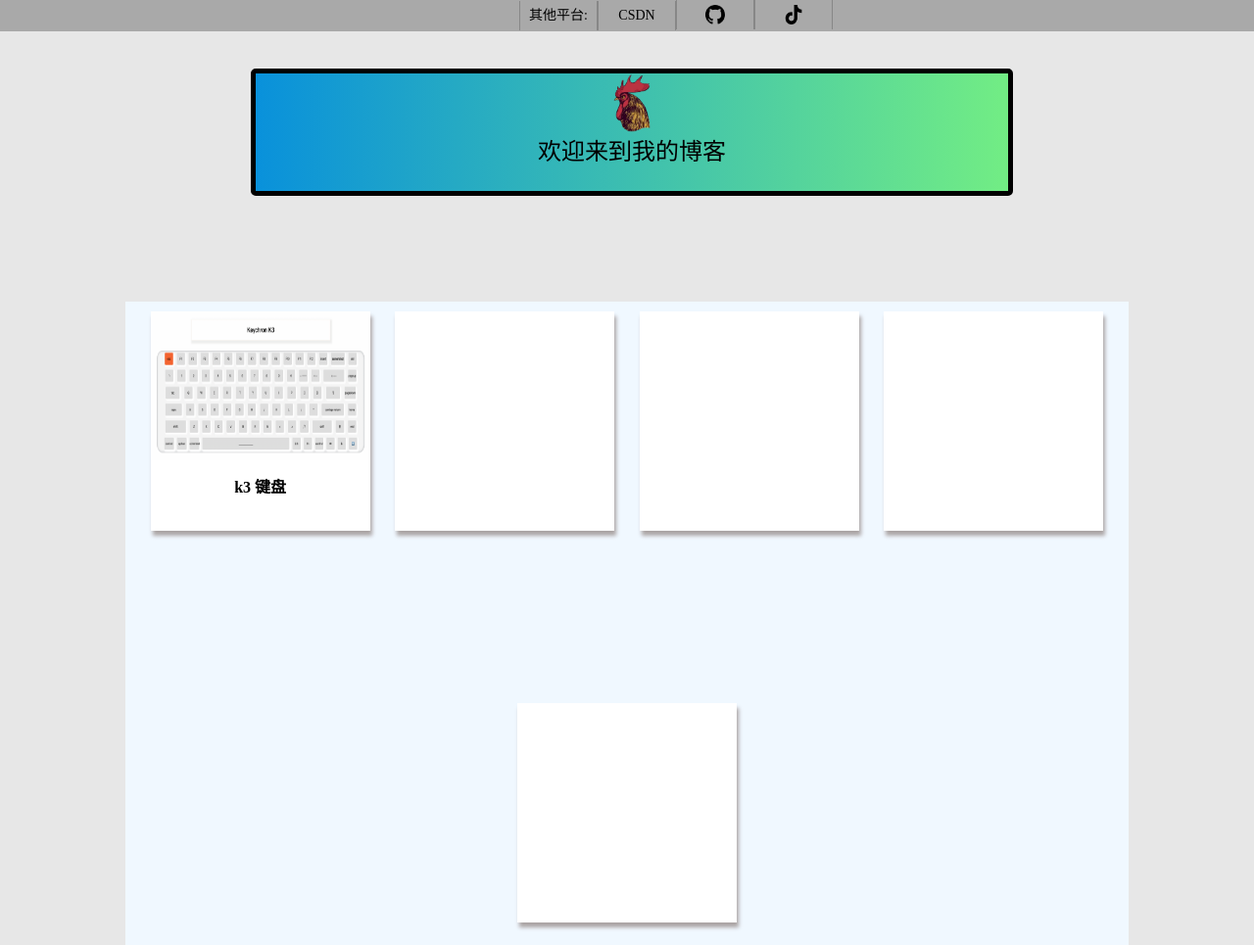
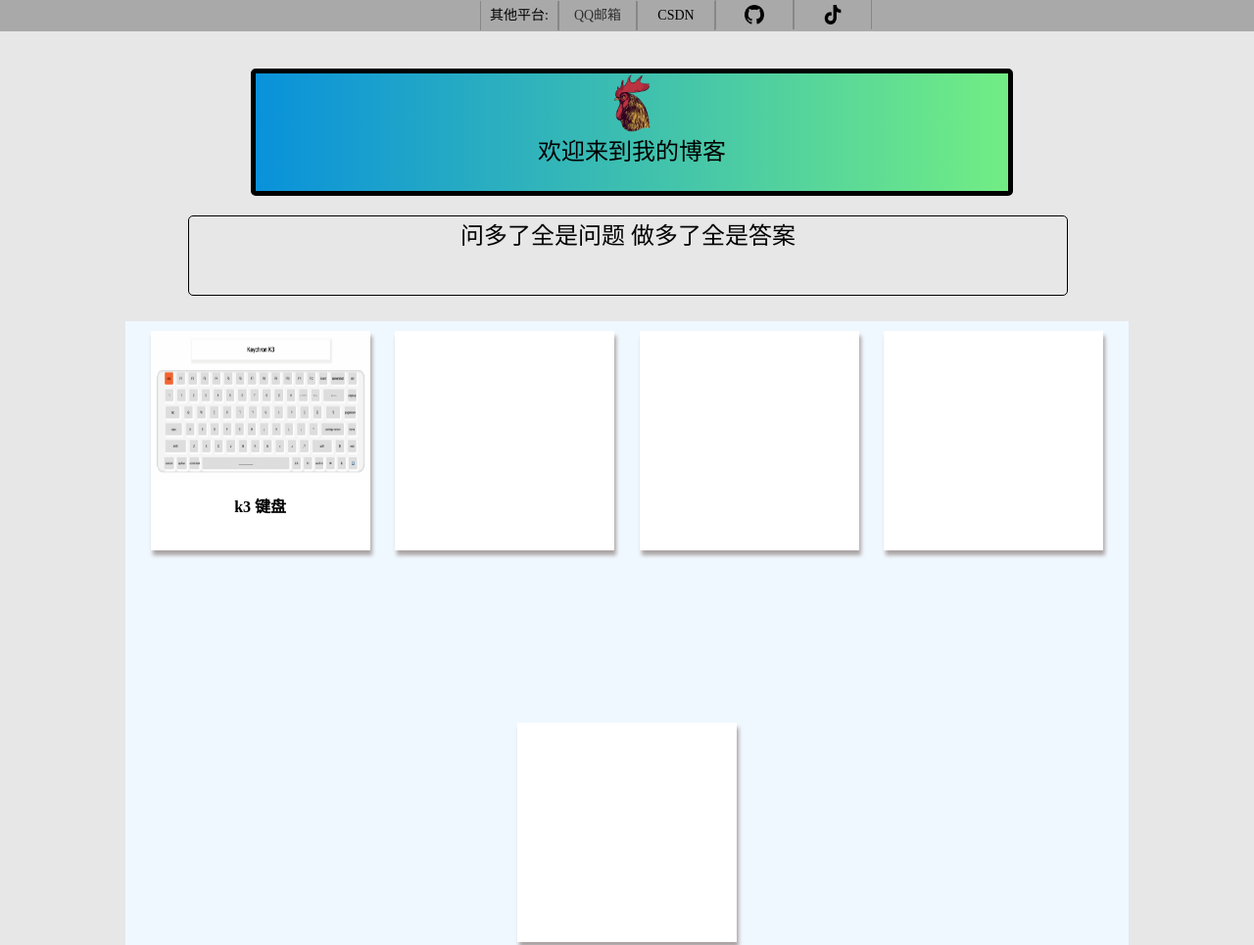
Before and after one commit to webpanda04/x, a plain HTML site: page index.html in a window 1280 px wide. Shown: the top 965 px of the page at 98% size. Drawn offline with Linux system fonts and the light colour scheme.

Commit message:
2023/5/12
完成文字定时

```diff
--- a/index.html
+++ b/index.html
@@ -7,7 +7,6 @@
     <meta name="viewport" content="width=device-width, initial-scale=1.0">
     <title>Panda博客</title>
     <link rel="stylesheet" href="./style.css">
-
 </head>
 
 <body>
@@ -17,32 +16,42 @@
             <ul>
                 <li><a href="#">其他平台:</a></li>
                 <li>
-                    <a href="https://blog.csdn.net/weixin_58067833" target=_blank>CSDN</a>
+                    <a href="https://mail.qq.com/cgi-bin/frame_html?sid=wq5b352-pzNtEHwY&r=38cd8224edc9432fb422a27286b88b36&lang=zh&" class=qqE-mail ">QQ邮箱
+                    <b>1821655660@qq.com</b>
+                </a>
                 </li>
                 <li>
-                    <a href="https://github.com/xiongdonghai?tab=repositories" target="_blank">
-                        <img src="./img/github (1).png" alt="">
+                    <a href="https://blog.csdn.net/weixin_58067833 " target=_blank>CSDN</a>
+                </li>
+                <li>
+                    <a href="https://github.com/xiongdonghai?tab=repositories " target="_blank ">
+                        <img src="./img/github (1).png " alt=" ">
                     </a>
                 </li>
                 <li>
-                    <a href="https://www.douyin.com/user/MS4wLjABAAAAQoBYsJpsBTTLV7pVpCyjQCktyK2h5XfVfGigI7dkZzA" target="_blank">
-                        <img src="./img/抖音.png" alt="">
+                    <a href="https://www.douyin.com/user/MS4wLjABAAAAQoBYsJpsBTTLV7pVpCyjQCktyK2h5XfVfGigI7dkZzA " target="_blank ">
+                        <img src="./img/抖音.png " alt=" ">
                     </a>
                 </li>
             </ul>
         </div>
     </nav>
     <header>
-        <div class="box_img"></div>
-        <div class="text">欢迎来到我的博客</div>
+        <div class="box_img "></div>
+        <div class="text ">欢迎来到我的博客</div>
     </header>
+    <section>
+<p>
+    hallo
+</p>
+    </section>
     <main>
         <article>
             <div>
-                <a href="./案例/k3/index.html">
-                    <img src="./案例/k3/k3_img.jpg" alt="">
+                <a href="./案例/k3/index.html ">
+                    <img src="./案例/k3/k3_img.jpg " alt=" ">
                     <h4>k3 键盘</h4>
-                    <div class="item">这是一个键盘</div>
+                    <div class="item ">这是一个键盘</div>
                 </a>
             </div>
             <div>
@@ -52,6 +61,26 @@
             <div></div>
         </article>
     </main>
+<script>
+    const arr = [{
+    title: '一步一个脚印'
+}, {
+    title: '问多了全是问题 做多了全是答案'
+}, {
+    title: '向上的路，并不拥挤。拥挤是因为，大部分人选择了安逸'
+}, {
+    title: '加油,后盾人'
+}];
+let getSectioP = document.querySelector('section p');
+let i = 0;
+setInterval(function() {
+    getSectioP.innerHTML = arr[i].title;
+    i++;
+    if (i >= arr.length) {
+        i = 0;
+    }
+}, 2000);
+</script>
 </body>
 
 </html>
--- a/style.css
+++ b/style.css
@@ -26,6 +26,7 @@
     nav .top {
         display: flex;
         justify-content: center;
+        flex-wrap: nowrap;
         width: 100%;
         height: 32px;
         background-color: rgb(77, 77, 77, 0.4);
@@ -70,14 +71,48 @@
         height: 20px;
         background-size: cover;
     }
+
+    nav .top ul li .qqE-mail {
+        position: relative;
+        width: 80px;
+        height: 100%;
+        color: #313131;
+    }
+
+    nav .top ul li .qqE-mail b {
+        position: absolute;
+        top: -50px;
+    }
+
+    nav .top ul li .qqE-mail:hover b {
+        position: absolute;
+        top: 30px;
+        right: 0px;
+        color: #000000;
+    }
     /* 顶部导航结束 */
+
+    section {
+        display: flex;
+        justify-content: center;
+        margin-top: 20px;
+        margin-left: 15%;
+        margin-right: 15%;
+        width: 70%;
+        min-height: 10vh;
+        border: 1px solid black;
+        font-weight: 400;
+        font-size: 24px;
+        border-radius: 5px;
+    }
+    /* 轮博图结束 */
 
     header {
         display: flex;
         flex-direction: row;
         justify-content: center;
         position: relative;
-        top: 20px;
+        margin-top: 20px;
         margin-left: 20%;
         margin-right: 20%;
         width: 60%;
@@ -118,7 +153,7 @@
         display: flex;
         justify-content: center;
         margin-left: 10%;
-        margin-top: 10%;
+        margin-top: 2%;
         margin-right: 10%;
         width: 80%;
         height: 800px;
```
Also changed, not shown: main.js (added, +18 -0 lines), 案例/get/1.html (added, +19 -0 lines).
